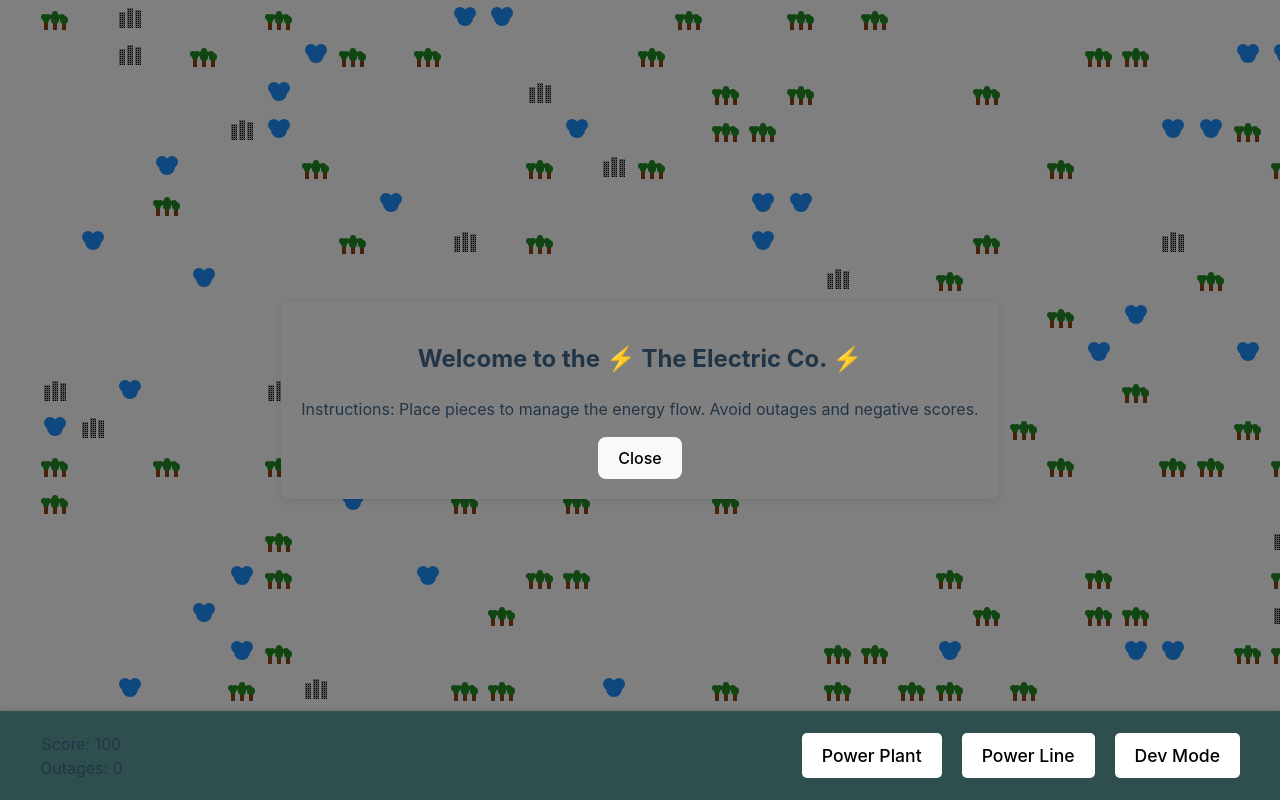
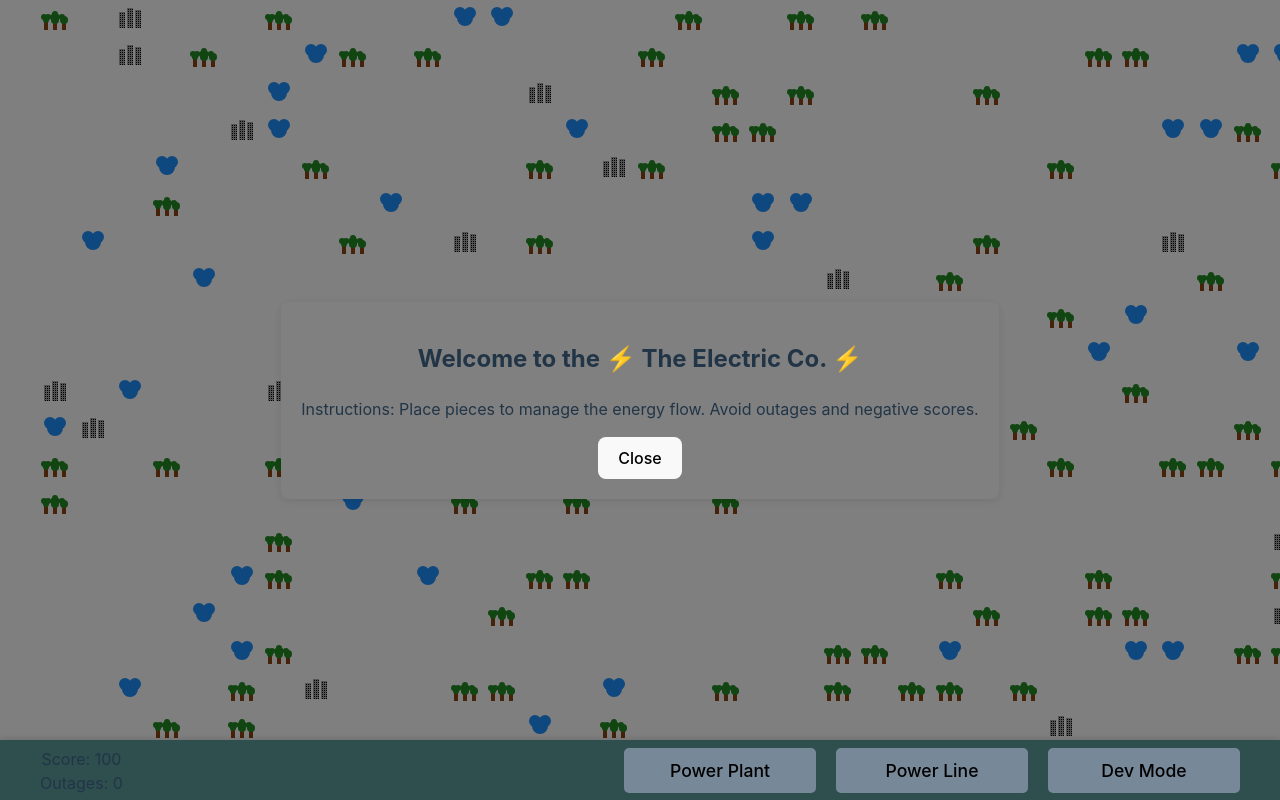
Before and after one commit to JeffBuda/electric-company, a React (Vite) app: page / in a window 1280 px wide. Built offline with nearby package versions, Linux system fonts and the light colour scheme.

Commit message:
css fixes

```diff
--- a/src/App.css
+++ b/src/App.css
@@ -45,10 +45,15 @@
   gap: 0.1vw; /* Gap between grid items */
   width: 100%; /* Full width */
   height: 100%; /* Full height */
+  overflow: auto;
 }
 
 /* Controls Component */
 .controls {
+  position: fixed; /* Fix controls at the bottom */
+  bottom: 0;
+  left: 0;
+  right: 0;
   height: var(--controls-height); /* Fixed height */
   background-color: darkslategrey; /* Background color */
   box-shadow: 0 -2px 5px rgba(0, 0, 0, 0.1); /* Shadow for separation */
@@ -56,12 +61,10 @@
   flex-direction: row; /* Arrange items horizontally */
   align-items: center; /* Center items vertically */
   justify-content: center; /* Center items horizontally */
-  padding: 10px 20px; /* Padding for spacing */
+  padding: 5px 10px; /* Reduced padding for mobile */
   width: 100%; /* Full width */
-  position: fixed; /* Fix controls at the bottom */
-  bottom: 0;
-  left: 0;
   z-index: 1000; /* Ensure it stays on top */
+  overflow: scroll;
 }
 
 /* Game Title */
@@ -82,22 +85,26 @@
 
 /* Button Styles */
 .button-container button {
-  padding: 10px 15px;
-  font-size: 1rem;
+  padding: 8px 12px; /* Reduced padding for mobile */
+  font-size: 0.9rem; /* Smaller font size for mobile */
   border: none;
   border-radius: 5px;
+  width: 15vw;
   cursor: pointer;
-  background-color: #ffffff; /* Button background color */
+  background-color: lightslategrey; /* Button background color */
+  color: #000000; /* Set text color to black for readability */
   transition: background-color 0.3s ease; /* Smooth transition */
 }
 
+/* Selected Button Styles */
 .button-container button.selected {
-  background-color: #007bff; /* Selected button color */
-  color: white;
+  background-color: darkslategray; /* Selected button color */
+  color: lightgray; /* Text color remains white */
 }
 
+/* Hover Effect */
 .button-container button:hover {
-  background-color: #e0e0e0; /* Hover effect */
+  background-color: dimgray; /* Hover effect */
 }
 
 /* Media Query for Desktop Devices */
@@ -126,6 +133,7 @@
   .button-container button {
     padding: 12px 20px; /* Larger buttons on desktop */
     font-size: 1.1rem; /* Larger text on buttons */
+    color: #000000; /* Ensure text is readable on larger buttons */
   }
 
   /* Optional: Adjust Game Title for Desktop */
@@ -202,3 +210,7 @@
 .score {
   margin-top: .1vw; /* Adjusted to use viewport width */
 }
+
+.score-outages {
+  margin-right: .1vw; /* Adjusted to use viewport width */
+}
```
